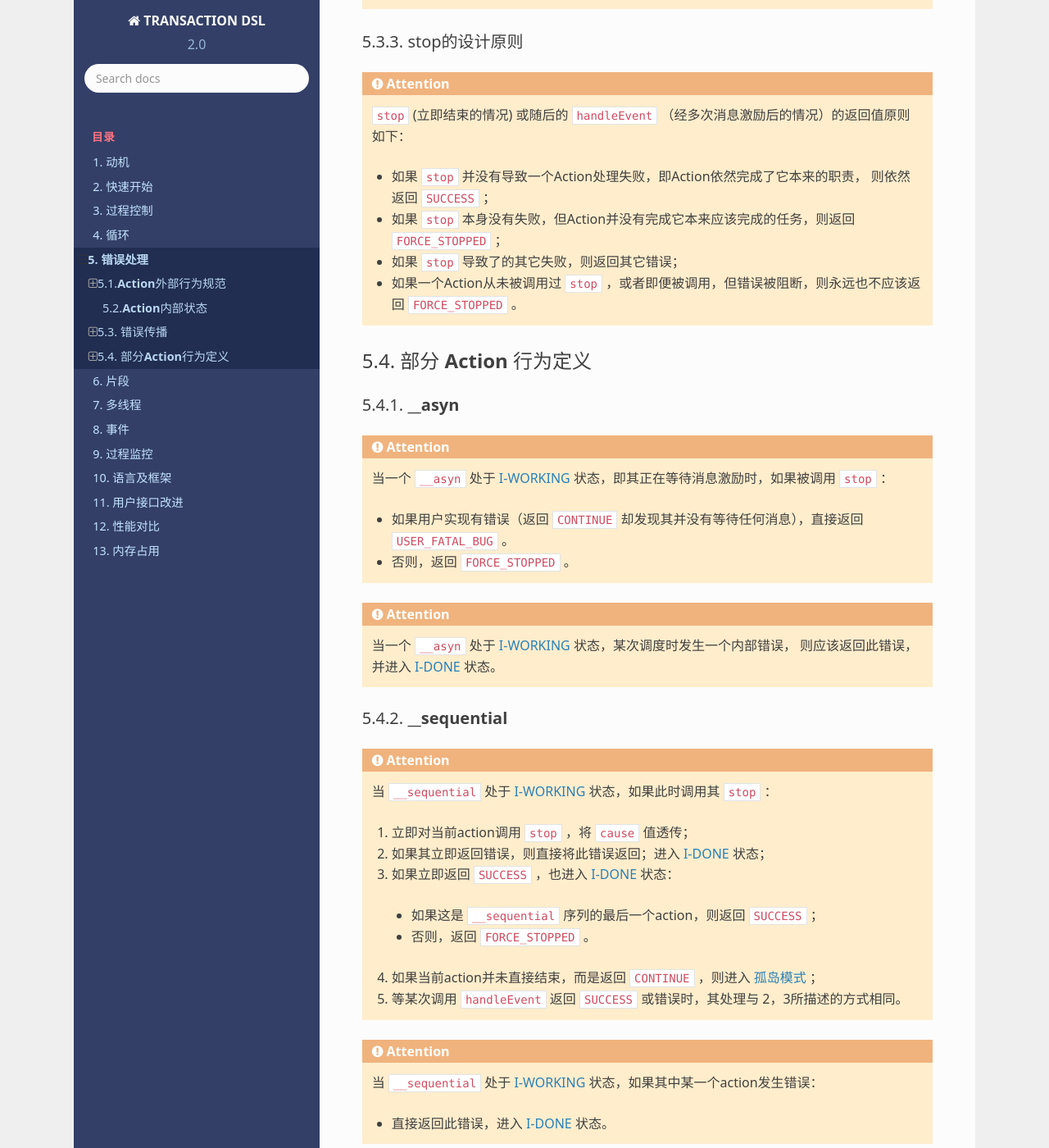
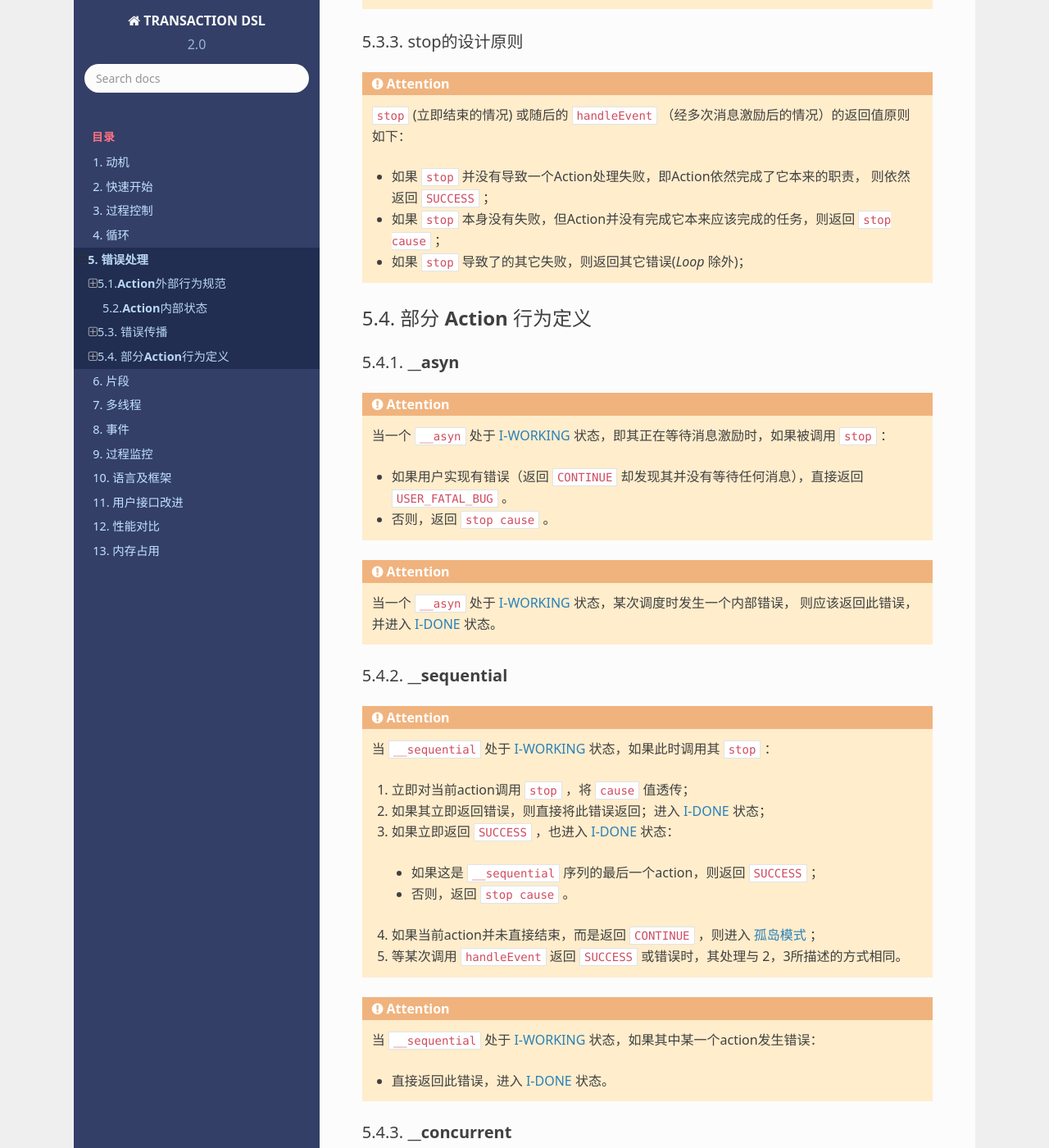
Before and after one commit to godsme/trans-dsl-2, a Sphinx documentation site: the page built from doc/source/error-handling.rst, in a window 1280 px wide and 1400 px high, scrolled down 5321 px. Shown: the whole window at 82% size. Built offline with Sphinx 7.4.7 and the Read the Docs theme 2.0.0, drawn with Linux system fonts in a browser that asks for light colours; formulas are drawn with MathJax 3; some of the changed text lies outside the part shown.

Commit message:
doc update

```diff
--- a/doc/source/error-handling.rst
+++ b/doc/source/error-handling.rst
@@ -222,9 +222,8 @@ stop的设计原则
    ``stop`` (立即结束的情况) 或随后的 ``handleEvent`` （经多次消息激励后的情况）的返回值原则如下：
 
    - 如果 ``stop`` 并没有导致一个Action处理失败，即Action依然完成了它本来的职责， 则依然返回 ``SUCCESS`` ；
-   - 如果 ``stop`` 本身没有失败，但Action并没有完成它本来应该完成的任务，则返回 ``FORCE_STOPPED`` ；
-   - 如果 ``stop`` 导致了的其它失败，则返回其它错误；
-   - 如果一个Action从未被调用过 ``stop`` ，或者即便被调用，但错误被阻断，则永远也不应该返回 ``FORCE_STOPPED`` 。
+   - 如果 ``stop`` 本身没有失败，但Action并没有完成它本来应该完成的任务，则返回 ``stop cause`` ；
+   - 如果 ``stop`` 导致了的其它失败，则返回其它错误(`Loop` 除外)；
 
 
 部分 **Action** 行为定义
@@ -237,7 +236,7 @@ stop的设计原则
    当一个 ``__asyn`` 处于 :ref:`I-WORKING <I-WORKING>` 状态，即其正在等待消息激励时，如果被调用 ``stop`` ：
 
    - 如果用户实现有错误（返回 ``CONTINUE`` 却发现其并没有等待任何消息），直接返回 ``USER_FATAL_BUG`` 。
-   - 否则，返回 ``FORCE_STOPPED`` 。
+   - 否则，返回 ``stop cause`` 。
 
 
 .. attention::
@@ -256,7 +255,7 @@ stop的设计原则
    3. 如果立即返回 ``SUCCESS`` ，也进入 :ref:`I-DONE <I-DONE>` 状态：
 
      - 如果这是 ``__sequential`` 序列的最后一个action，则返回 ``SUCCESS`` ；
-     - 否则，返回 ``FORCE_STOPPED`` 。
+     - 否则，返回 ``stop cause`` 。
 
    4. 如果当前action并未直接结束，而是返回 ``CONTINUE`` ，则进入 :ref:`孤岛模式 <island-mode>` ；
    5. 等某次调用 ``handleEvent`` 返回 ``SUCCESS`` 或错误时，其处理与 2，3所描述的方式相同。
@@ -283,16 +282,16 @@ stop的设计原则
 
    - 记录下此错误；
    - 对其余任何还处于 :ref:`I-WORKING <I-WORKING>` 状态的线程，调用其 ``stop`` ，原因为刚刚发生的错误；
-   - 如果某个线程最终返回 ``FORCE_STOPPED`` ，忽略此错误；
+   - 如果某个线程最终返回 ``stop cause`` ，忽略此错误；
    - 在整个 ``stop`` 过程中，坚持使用同一个原因值；哪怕某些线程立即返回其它错误值；
-   - 如果在整个 ``stop`` 过程中，有一个或多个直接返回其它错误值（非 ``FORCE_STOPPED`` )，
+   - 如果在整个 ``stop`` 过程中，有一个或多个直接返回其它错误值（非 ``stop cause`` )，
      等 ``stop`` 调用完成后，将最后一个错误记录下来，更新原来的错误值；
    - 如果所有线程都在调用 ``stop`` 后立即结束，则直接返回最后一个错误值；进入 :ref:`I-DONE <I-DONE>` 状态；
    - 如果仍然有一个或多个线程，其 ``stop`` 调用返回 ``CONTINUE`` ，则 ``__concurrent`` 应
      直接给外层上下文通报最后一个错误，并返回 ``CONTINUE`` ，
      由此进入 :ref:`孤岛模式 <island-mode>` 以及 :ref:`I-STOPPING <I-STOPPING>` 状态。
    - 随后在 ``handleEvent`` 的过程中，返回的每一个错误，都即不向外扩散，也不向内扩散；
-     仅仅更新自己的last error（ ``FORCE_UPDATE`` 除外）；
+     仅仅更新自己的last error；
    - 最终结束后，返回最后一个错误值。进入 :ref:`I-DONE <I-DONE>` 状态。
 
 
@@ -331,7 +330,6 @@ stop的设计原则
      可能是 :ref:`孤岛模式 <island-mode>` ）；
    - 在进入 ``__finally`` 之后，如果仅仅是 :ref:`免疫模式 <immune-mode>` ，
      而不是 :ref:`孤岛模式 <island-mode>` ， 则依然可以给外围环境通报错误；
-   - 在 ``__finally`` 里，如果读到的错误码是 ``FORCE_STOPPED`` ，可再读取 ``stop_cause`` 。
 
 
 **protected __procedure**
@@ -357,11 +355,9 @@ stop的设计原则
       进入 :ref:`免疫模式 <immune-mode>` ；``stop`` 之后，经过一系列的消息激励，直到运行结束：
 
      - 如果期间没有timeout，则以action的最终返回值做为 ``__time_guard`` 的返回值；
-     - 如果期间发生了timeout，而action的最终返回值为 ``SUCCESS`` 或者 ``FORCE_STOPPED`` ，则返回 ``TIMEOUT`` 。
 
 .. attention::
    一个处于 :ref:`I-WORKING <I-WORKING>` 状态的 ``__time_guard`` 在运行期间，监测到一个由action上报的一个内部错误，
    则立即进入 :ref:`免疫模式 <immune-mode>` 。之后，经过一系列的消息激励，直到运行结束：
 
      - 如果期间没有timeout，则以action的最终返回值做为 ``__time_guard`` 的返回值；
-     - 如果期间发生了timeout，而action的最终返回值为 ``SUCCESS`` 或者 ``FORCE_STOPPED`` ，则返回 ``TIMEOUT`` 。
```
